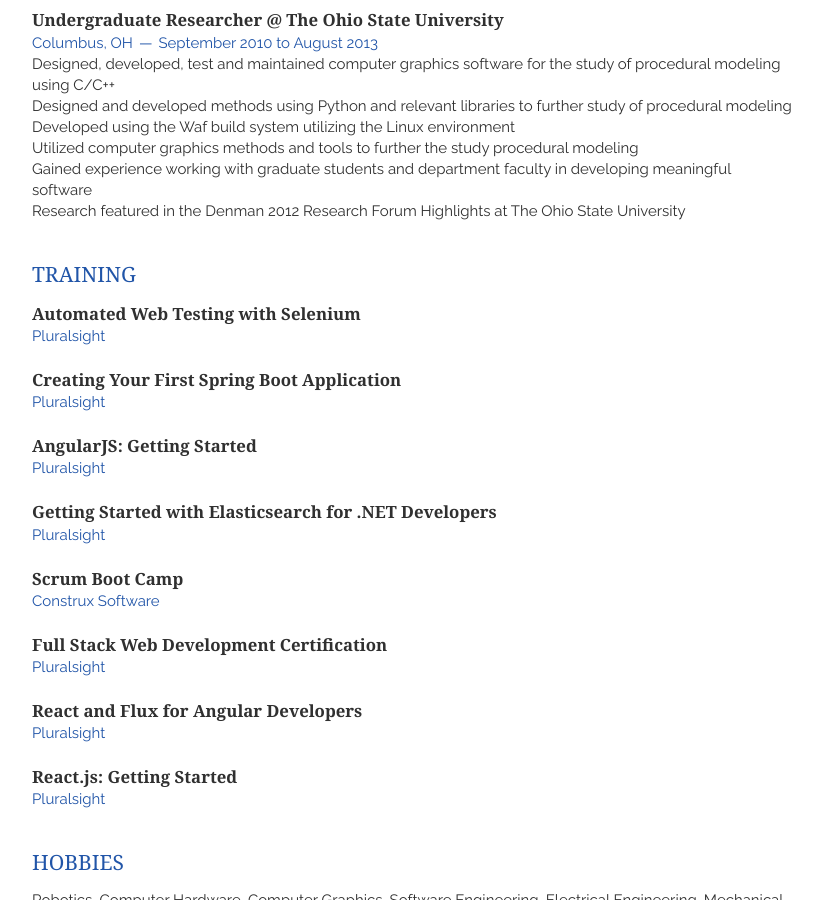
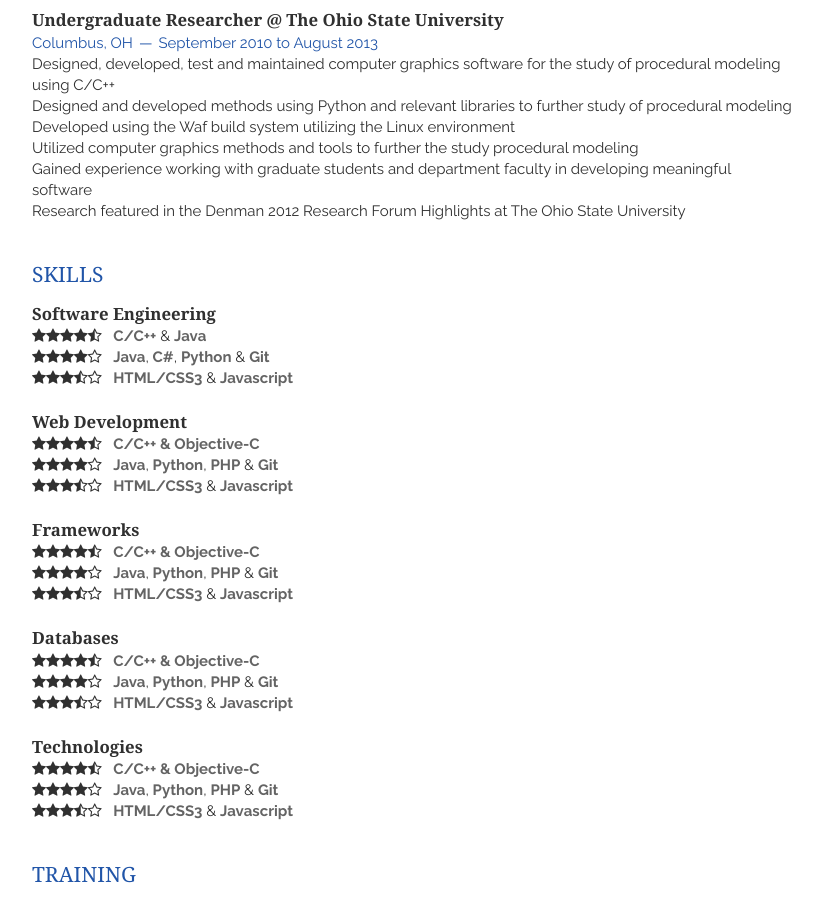
Before and after one commit to N7down/Vitae, a Jekyll site: the page built from index.html, in a window 1280 px wide and 900 px high, scrolled down 1141 px. Shown: the whole window, without its empty margins (328-1150 px from the left). Built offline with Jekyll 4.4.1, drawn with Linux system fonts in a browser that asks for light colours; nearby versions of some CDN libraries; Markdown is read by kramdown in place of the engine named in the settings; the list of posts is cut into pages by our own code.

Commit message:
updated skills

```diff
--- a/_includes/skills.html
+++ b/_includes/skills.html
@@ -1,8 +1,72 @@
 <section class="thirteen columns">
-    <h1>Programming Skills</h1>
+    <h1>Skills</h1>
     <article>
         <header>
-            <h1>Software engineering & web development</h1>
+            <h1>Software Engineering</h1>
+        </header>
+        <p>
+            <i class="fa fa-star"></i><i class="fa fa-star"></i><i class="fa fa-star"></i><i class="fa fa-star"></i><i class="fa fa-star-half-o"></i>
+            &nbsp;&nbsp;<em>C/C++</em> &amp; <em>Java</em>
+        <p>
+            <i class="fa fa-star"></i><i class="fa fa-star"></i><i class="fa fa-star"></i><i class="fa fa-star"></i><i class="fa fa-star-o"></i>
+            &nbsp;&nbsp;<em>Java</em>, <em>C#</em>, <em>Python</em> &amp; <em>Git</em>
+        </p>
+        <p>
+            <i class="fa fa-star"></i><i class="fa fa-star"></i><i class="fa fa-star"></i><i class="fa fa-star-half-o"></i><i class="fa fa-star-o"></i>
+            &nbsp;&nbsp;<em>HTML/CSS3</em> &amp; <em>Javascript</em>
+        </p>
+    </article>
+    <article>
+        <header>
+            <h1>Web Development</h1>
+        </header>
+        <p>
+            <i class="fa fa-star"></i><i class="fa fa-star"></i><i class="fa fa-star"></i><i class="fa fa-star"></i><i class="fa fa-star-half-o"></i>
+            &nbsp;&nbsp;<em>C/C++ & Objective-C</em>
+        <p>
+            <i class="fa fa-star"></i><i class="fa fa-star"></i><i class="fa fa-star"></i><i class="fa fa-star"></i><i class="fa fa-star-o"></i>
+            &nbsp;&nbsp;<em>Java</em>, <em>Python</em>, <em>PHP</em> &amp; <em>Git</em>
+        </p>
+        <p>
+            <i class="fa fa-star"></i><i class="fa fa-star"></i><i class="fa fa-star"></i><i class="fa fa-star-half-o"></i><i class="fa fa-star-o"></i>
+            &nbsp;&nbsp;<em>HTML/CSS3</em> &amp; <em>Javascript</em>
+        </p>
+    </article>
+    <article>
+        <header>
+            <h1>Frameworks</h1>
+        </header>
+        <p>
+            <i class="fa fa-star"></i><i class="fa fa-star"></i><i class="fa fa-star"></i><i class="fa fa-star"></i><i class="fa fa-star-half-o"></i>
+            &nbsp;&nbsp;<em>C/C++ & Objective-C</em>
+        <p>
+            <i class="fa fa-star"></i><i class="fa fa-star"></i><i class="fa fa-star"></i><i class="fa fa-star"></i><i class="fa fa-star-o"></i>
+            &nbsp;&nbsp;<em>Java</em>, <em>Python</em>, <em>PHP</em> &amp; <em>Git</em>
+        </p>
+        <p>
+            <i class="fa fa-star"></i><i class="fa fa-star"></i><i class="fa fa-star"></i><i class="fa fa-star-half-o"></i><i class="fa fa-star-o"></i>
+            &nbsp;&nbsp;<em>HTML/CSS3</em> &amp; <em>Javascript</em>
+        </p>
+    </article>
+    <article>
+        <header>
+            <h1>Databases</h1>
+        </header>
+        <p>
+            <i class="fa fa-star"></i><i class="fa fa-star"></i><i class="fa fa-star"></i><i class="fa fa-star"></i><i class="fa fa-star-half-o"></i>
+            &nbsp;&nbsp;<em>C/C++ & Objective-C</em>
+        <p>
+            <i class="fa fa-star"></i><i class="fa fa-star"></i><i class="fa fa-star"></i><i class="fa fa-star"></i><i class="fa fa-star-o"></i>
+            &nbsp;&nbsp;<em>Java</em>, <em>Python</em>, <em>PHP</em> &amp; <em>Git</em>
+        </p>
+        <p>
+            <i class="fa fa-star"></i><i class="fa fa-star"></i><i class="fa fa-star"></i><i class="fa fa-star-half-o"></i><i class="fa fa-star-o"></i>
+            &nbsp;&nbsp;<em>HTML/CSS3</em> &amp; <em>Javascript</em>
+        </p>
+    </article>
+    <article>
+        <header>
+            <h1>Technologies</h1>
         </header>
         <p>
             <i class="fa fa-star"></i><i class="fa fa-star"></i><i class="fa fa-star"></i><i class="fa fa-star"></i><i class="fa fa-star-half-o"></i>
--- a/index.html
+++ b/index.html
@@ -8,9 +8,9 @@
 
 {% include employment.html %}
 
+{% include skills.html %}
+
 {% include training.html %}
-
-<!-- {% include skills.html %} -->
 
 <!-- {% include initiatives.html %} -->
 
```
